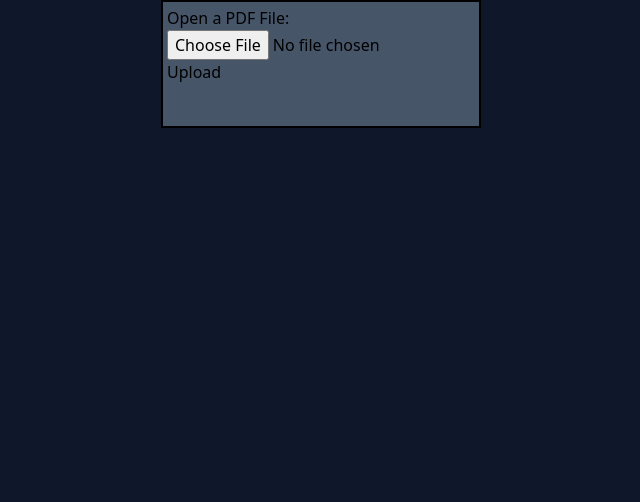
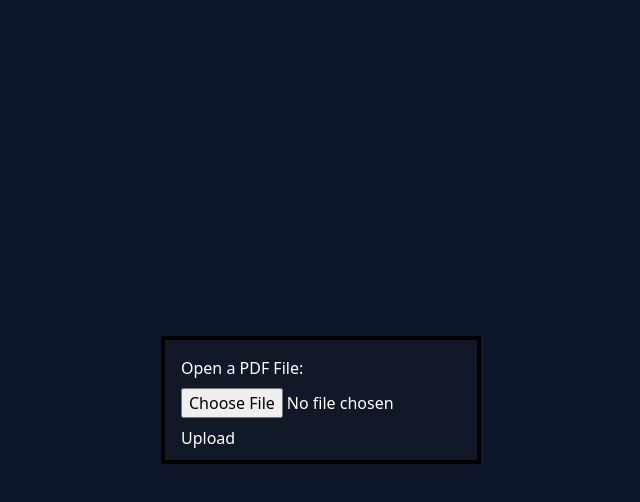
Before and after one commit to rheasan/pdf_reader, a React (Vite) app: page / in a window 1280 px wide. Shown: the top 502 px of the page, without its empty margins (319-959 px from the left). Built offline with nearby package versions, Linux system fonts and the light colour scheme.

Commit message:
minor style changes

```diff
--- a/src/App.tsx
+++ b/src/App.tsx
@@ -5,7 +5,7 @@ function App() {
     const [PDF, setPDF] = useState(new File([], "none"));
     const [valid, setValid] = useState(false);
     return (
-        <div className="bg-slate-900 h-screen w-screen px-10 overflow-y-hidden">
+        <div className="bg-slate-900 h-screen w-screen p-2 overflow-y-hidden relative">
             {
                 valid ?
                     <Pdf_Render file={PDF} setValid={setValid}/>
--- a/src/components/Pdf_Upload.tsx
+++ b/src/components/Pdf_Upload.tsx
@@ -3,7 +3,9 @@ import { useRef } from "react";
 const Pdf_Upload = (props: { setPDF: React.Dispatch<SetStateAction<File>> ; setValid: React.Dispatch<SetStateAction<boolean>>}) => {
     const {setPDF, setValid} = props;
     const inputRef = useRef(null);
-    const handleSubmit = () => {
+
+    const handleSubmit = (e) => {
+        e.preventDefault();
         const inputElem : HTMLInputElement = inputRef.current!;
         const files = inputElem.files;
         if(!files){
@@ -21,12 +23,10 @@ const Pdf_Upload = (props: { setPDF: React.Dispatch<SetStateAction<File>> ; setV
         }
     }
     return (
-        <div className="flex flex-col bg-slate-600 border-black border-2 h-32 w-80 m-auto p-1">
-            <form onSubmit={handleSubmit}>
-                <label htmlFor="upload">Open a PDF File:</label>
-                <input ref={inputRef} type="file" accept=".pdf" name="upload" />
-                <button type="submit">Upload</button>
-            </form>
+        <div className="flex flex-col bg-gray-900 border-black border-4 h-32 w-80 p-4 mx-auto absolute top-1/2 -translate-y-1/2 left-1/2 -translate-x-1/2 text-white gap-2 items-start">
+            <label htmlFor="upload">Open a PDF File:</label>
+            <input ref={inputRef} type="file" accept=".pdf" name="upload" />
+            <button type="submit" onClick={handleSubmit}>Upload</button>
         </div>
     )
 }
```
